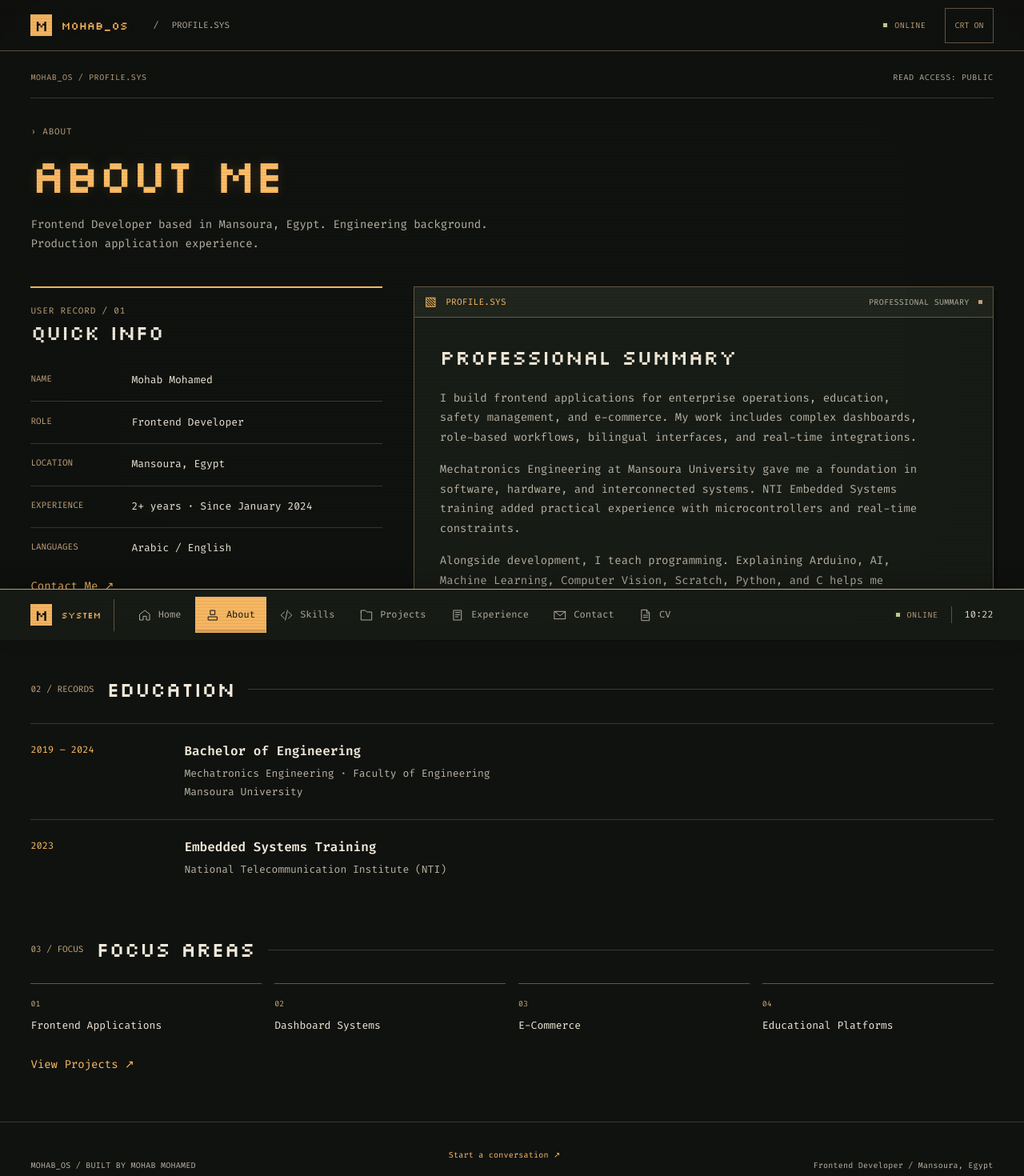
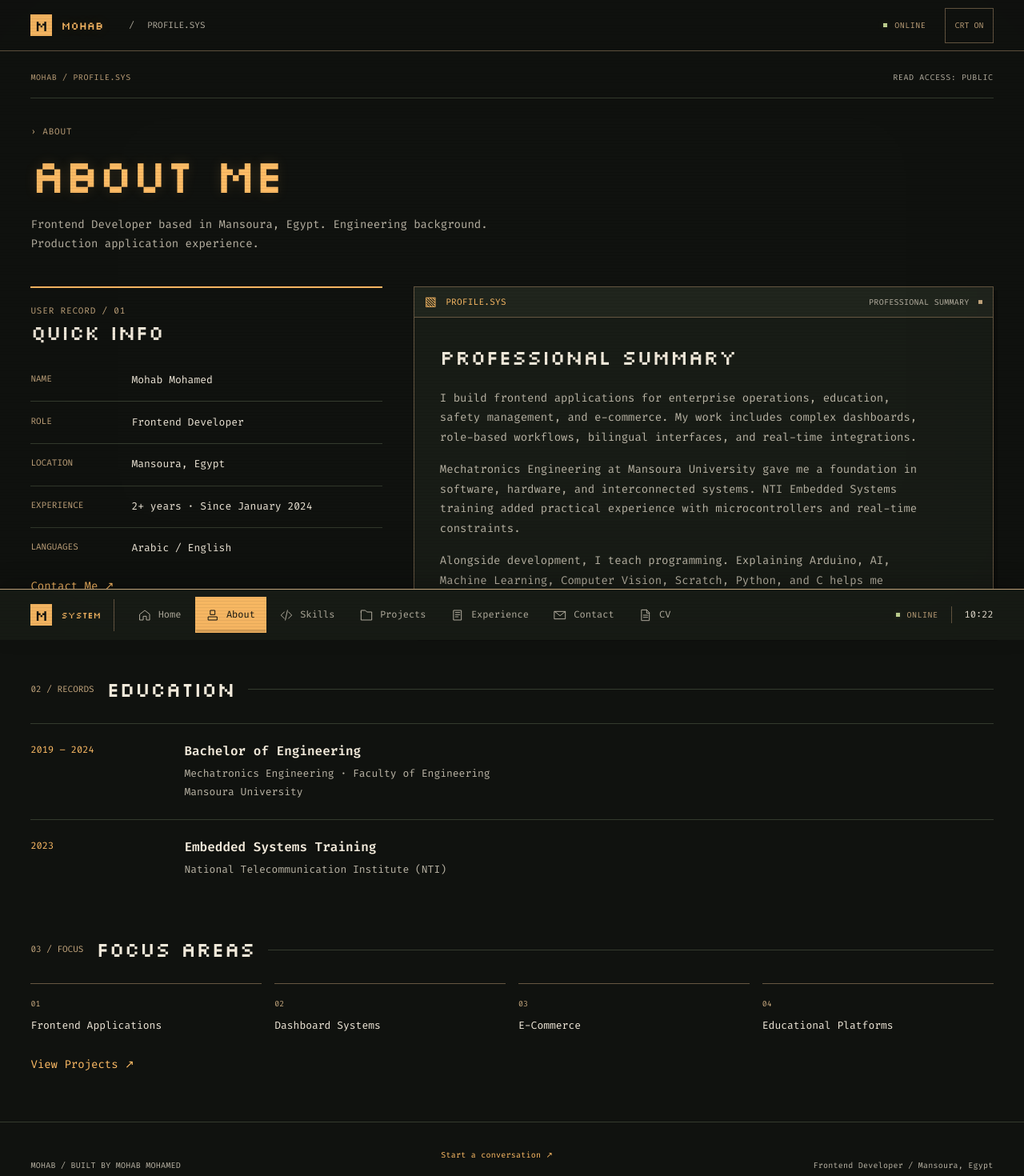
Before and after one commit to MohabMohamed72/CVportofolio, a Nuxt app: page /about in a window 1280 px wide. Shown: the top 1470 px of the page at 80% size. Built offline with nearby package versions, Linux system fonts and the light colour scheme.

Commit message:
udpate name

```diff
--- a/app.vue
+++ b/app.vue
@@ -32,7 +32,7 @@ onUnmounted(() => {
 });
 useHead({
   titleTemplate: (title) =>
-    title ? title + " — MOHAB_OS" : "MOHAB_OS — Mohab Mohamed",
+    title ? title + " — MOHAB " : "MOHAB — Mohab Mohamed",
   htmlAttrs: { lang: "en" },
 });
 </script>
--- a/components/PageHeader.vue
+++ b/components/PageHeader.vue
@@ -10,7 +10,7 @@ const { active } = useOsNavigation();
 <template>
   <header class="page-header">
     <div class="page-path">
-      <span>MOHAB_OS / {{ file || active.file }}</span
+      <span>MOHAB / {{ file || active.file }}</span
       ><span class="page-access">READ ACCESS: PUBLIC</span>
     </div>
     <p class="eyebrow"><span aria-hidden="true">›</span> {{ label }}</p>
--- a/components/SystemBoot.vue
+++ b/components/SystemBoot.vue
@@ -43,9 +43,9 @@ onUnmounted(() => {
     @cancel.prevent="enter"
     @keydown.enter.prevent="enter"
   >
-    <div class="boot-corner" aria-hidden="true">M / OS</div>
+    <div class="boot-corner" aria-hidden="true">M </div>
     <p class="eyebrow">PERSONAL FRONTEND SYSTEM / BUILD 2026.10</p>
-    <h2 id="boot-title">MOHAB_OS</h2>
+    <h2 id="boot-title">MOHAB</h2>
     <p class="boot-identity">Mohab Mohamed <span>Frontend Developer</span></p>
     <div class="boot-log" aria-hidden="true">
       <p
--- a/components/TheFooter.vue
+++ b/components/TheFooter.vue
@@ -19,7 +19,7 @@ onUnmounted(() => {
 </script>
 <template>
   <footer class="system-footer">
-    <span>MOHAB_OS / BUILT BY MOHAB MOHAMED</span
+    <span>MOHAB / BUILT BY MOHAB MOHAMED</span
     ><a href="mailto:mohabmohamedd772@gmail.com">Start a conversation ↗</a
     ><span>Frontend Developer / Mansoura, Egypt</span>
   </footer>
--- a/components/TheNavbar.vue
+++ b/components/TheNavbar.vue
@@ -29,8 +29,8 @@ watch(
 </script>
 <template>
   <header class="system-bar">
-    <NuxtLink to="/" class="system-brand" aria-label="MOHAB OS Home"
-      ><span class="brand-chip">M</span><span>MOHAB_OS</span></NuxtLink
+    <NuxtLink to="/" class="system-brand" aria-label="MOHAB  Home"
+      ><span class="brand-chip">M</span><span>MOHAB</span></NuxtLink
     >
     <span class="system-breadcrumb"
       ><span aria-hidden="true">/</span> {{ active.file }}</span
--- a/error.vue
+++ b/error.vue
@@ -1,6 +1,6 @@
 <script setup lang="ts">
 defineProps<{ error: { statusCode?: number } }>();
-useHead({ title: "Application unavailable — MOHAB_OS" });
+useHead({ title: "Application unavailable — MOHAB" });
 </script>
 <template>
   <main class="error-screen container">
```
